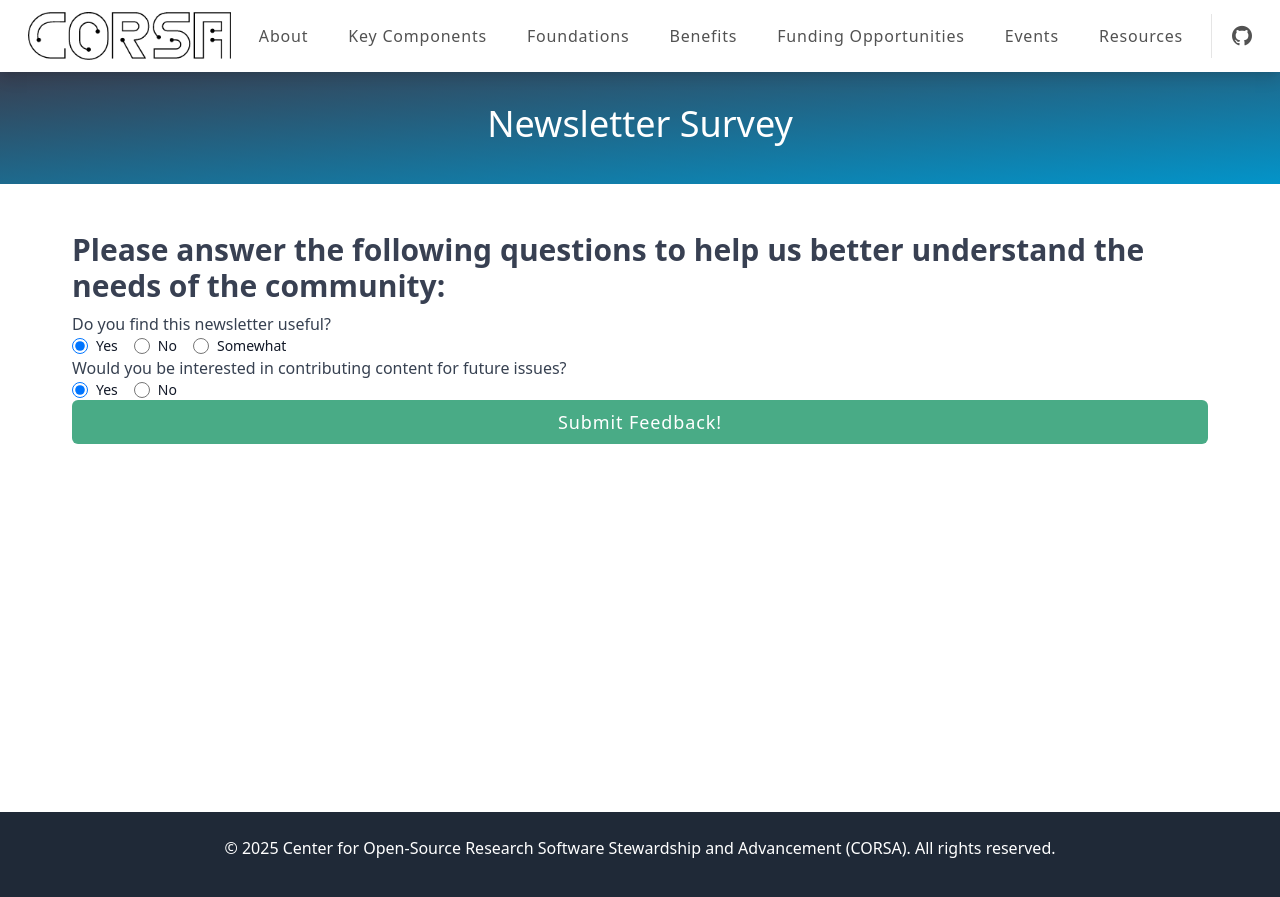
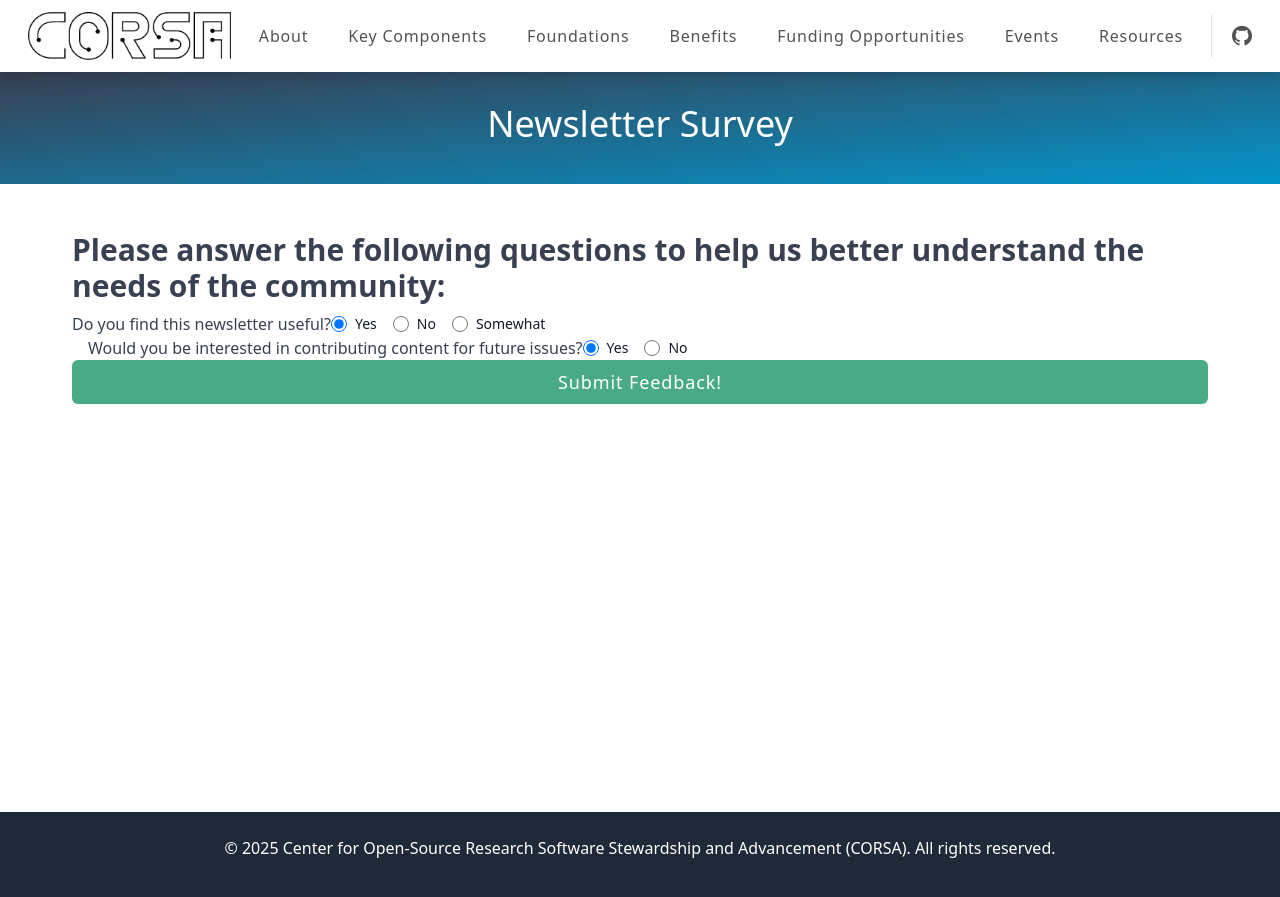
Before and after one commit to corsa-center/corsa-center.github.io, a Jekyll site: the page built from docs/newsletters/survey.md, in a window 1280 px wide. Shown: the top 897 px of the page. Built offline with Jekyll 4.4.1, drawn with Linux system fonts in a browser that asks for light colours; nearby versions of some CDN libraries.

Commit message:
try to space out controls

```diff
--- a/docs/newsletters/survey.md
+++ b/docs/newsletters/survey.md
@@ -10,10 +10,10 @@
     <input type="hidden" name="subject" value="Newsletter Survey Response">
     <input type="checkbox" name="botcheck" id="" style="display: none;">
 
-  <div class="form-control">
-   <label>Do you find this newsletter useful?</label>
+  <div class="form-control space-x-4">
    <!-- Input Type Radio Button -->
    <div class="flex">
+       <label>Do you find this newsletter useful?</label>
        <div class="flex items-center me-4">
            <input class="w-4 h-4 text-blue-600 bg-gray-100 border-gray-300 focus:ring-blue-500 dark:focus:ring-blue-600 dark:ring-offset-gray-800 focus:ring-2 dark:bg-gray-700 dark:border-gray-600" type="radio" id="useful-1" name="useful" value="yes" checked="checked">
            <label for="useful-1" class="ms-2 text-sm font-medium text-gray-900 dark:text-gray-300">Yes</label>
@@ -28,8 +28,8 @@
        </div>
    </div>
 
-   <label>Would you be interested in contributing content for future issues?</label>
    <div class="flex">
+       <label>Would you be interested in contributing content for future issues?</label>
        <div class="flex items-center me-4">
            <input class="w-4 h-4 text-blue-600 bg-gray-100 border-gray-300 focus:ring-blue-500 dark:focus:ring-blue-600 dark:ring-offset-gray-800 focus:ring-2 dark:bg-gray-700 dark:border-gray-600" type="radio" id="content-1" name="content" value="yes" checked="checked">
             <label for="content-1" class="ms-2 text-sm font-medium text-gray-900 dark:text-gray-300">Yes</label>
```
